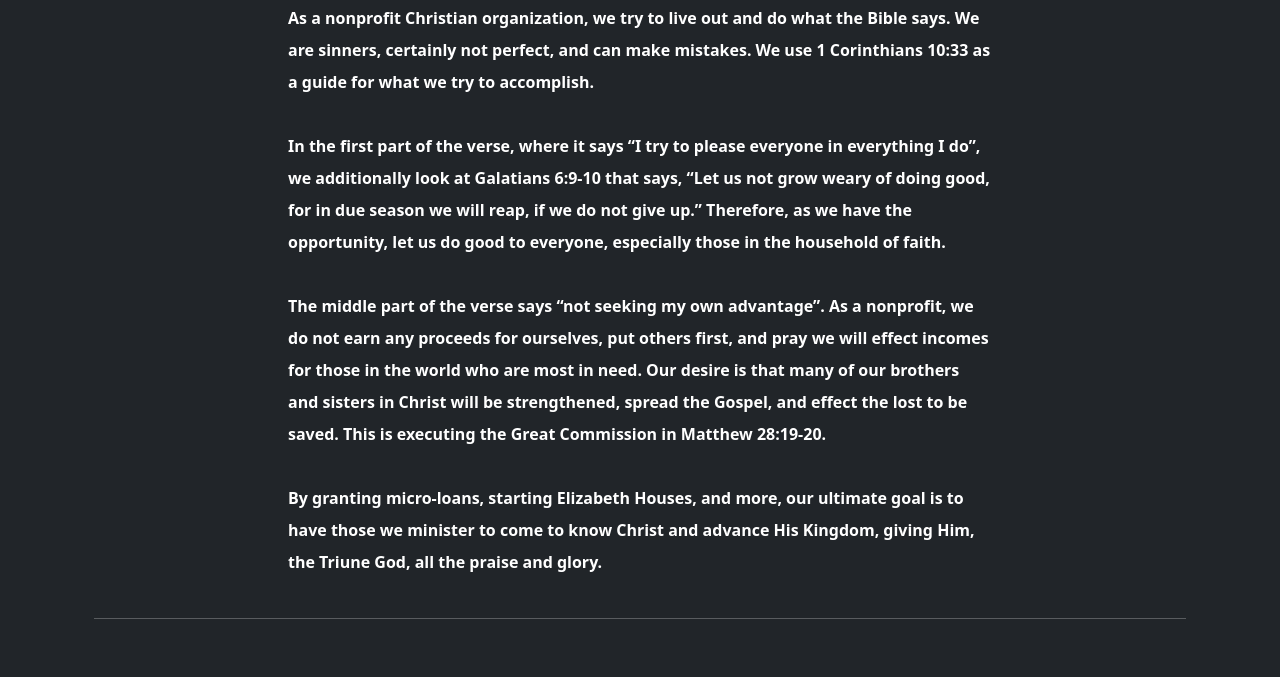
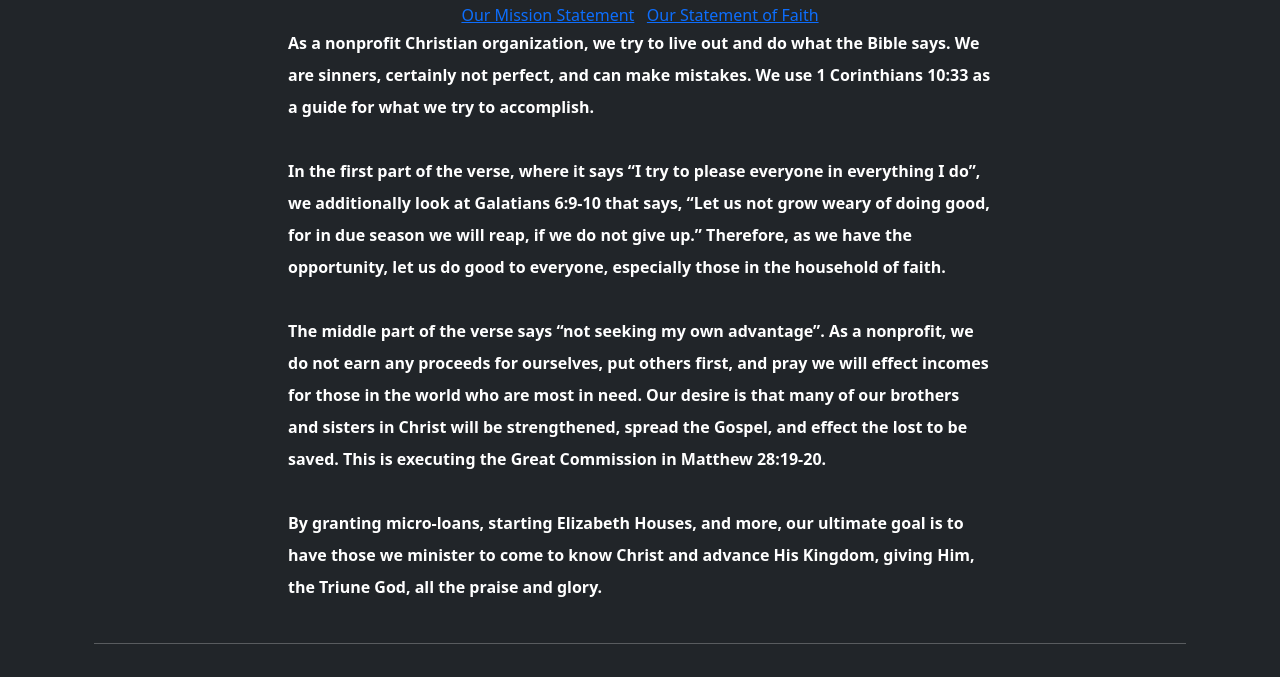
Before and after one commit to harberts01/IslesOfHope, a website: page about.html in a window 1280 px wide. Shown: the part 421-1098 px from the top of the page. Drawn offline with nearby package versions, Linux system fonts and the light colour scheme; a web font is replaced by a local one.

Commit message:
Updated spacing for about, donate and newsletters

```diff
--- a/about.html
+++ b/about.html
@@ -92,15 +92,16 @@
             <div class="text-center text-white mb-4 mt-5">
                 <div class="row mx-auto d-block">
                     <div class="col mb-2">
-                        <h2 class="border border-white mb-2 rounded text-center"><q>Just as I try to please everyone in everything I do, not seeking my own advantage, but that of many, that they may be saved.</q>&nbsp;<span class="text-nowrap lh-lg">- 1 Corinthians 10:33</span><br></h2>
+                        <h2 class="border border-white mb-2 rounded text-center"><q>Just as I try to please everyone in everything I do, not seeking my own advantage, but that of many, that they may be saved.</q>&nbsp;<span class="text-nowrap lh-lg"><br>1 Corinthians 10:33</span><br></h2>
                             <div class="row text-center text-nowrap">
                                 <div class="col">
-                                    <a class="text-end" href="#mission_statement">Our Mission Statement</a>
+                                    <a href="#mission_statement">Our Mission Statement</a>&nbsp;
 
-                                    <a class="text-start" href="#statement_of_faith">Our Statement of Faith</a>
+                                    &nbsp;<a href="#statement_of_faith">Our Statement of Faith</a>
+
                                 </div>
                             </div>
-                        <div class="row">
+                        <div id="aboutText" class="row">
                             <div class="col"></div>
                                 <div class="col-8">
                                     <div class="text-start text-white lh-lg">
@@ -168,7 +169,7 @@
             </div>
         </div>
 
-
+<script src="script.js"></script>
 <script src="https://s3.us-east-2.amazonaws.com/islesofhopeintl.com/node_modules/jquery/dist/jquery.js"></script>
 <script src="https://s3.us-east-2.amazonaws.com/islesofhopeintl.com/node_modules/bootstrap/dist/js/bootstrap.bundle.js"></script>
 </body>
```
Also changed, not shown: donate.html (+1 -1 lines), newsletters.html (+1 -1 lines).
